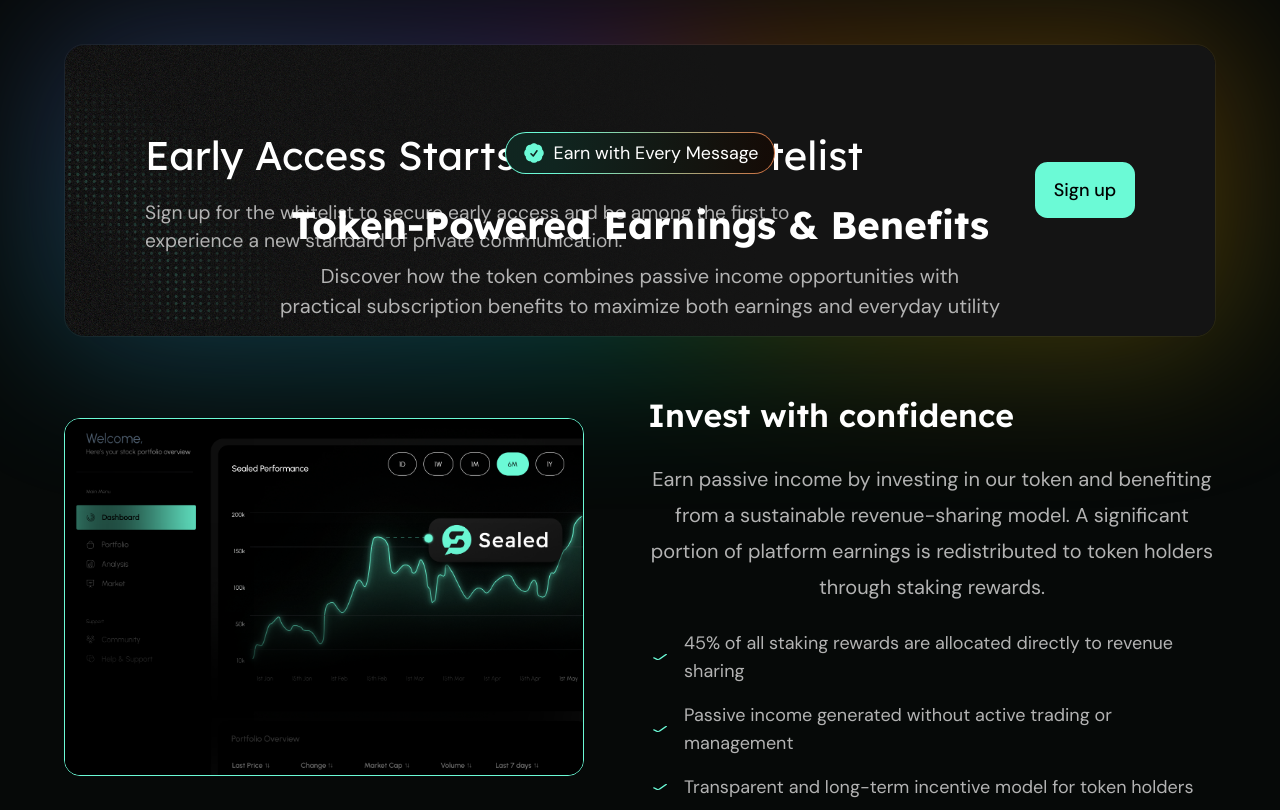
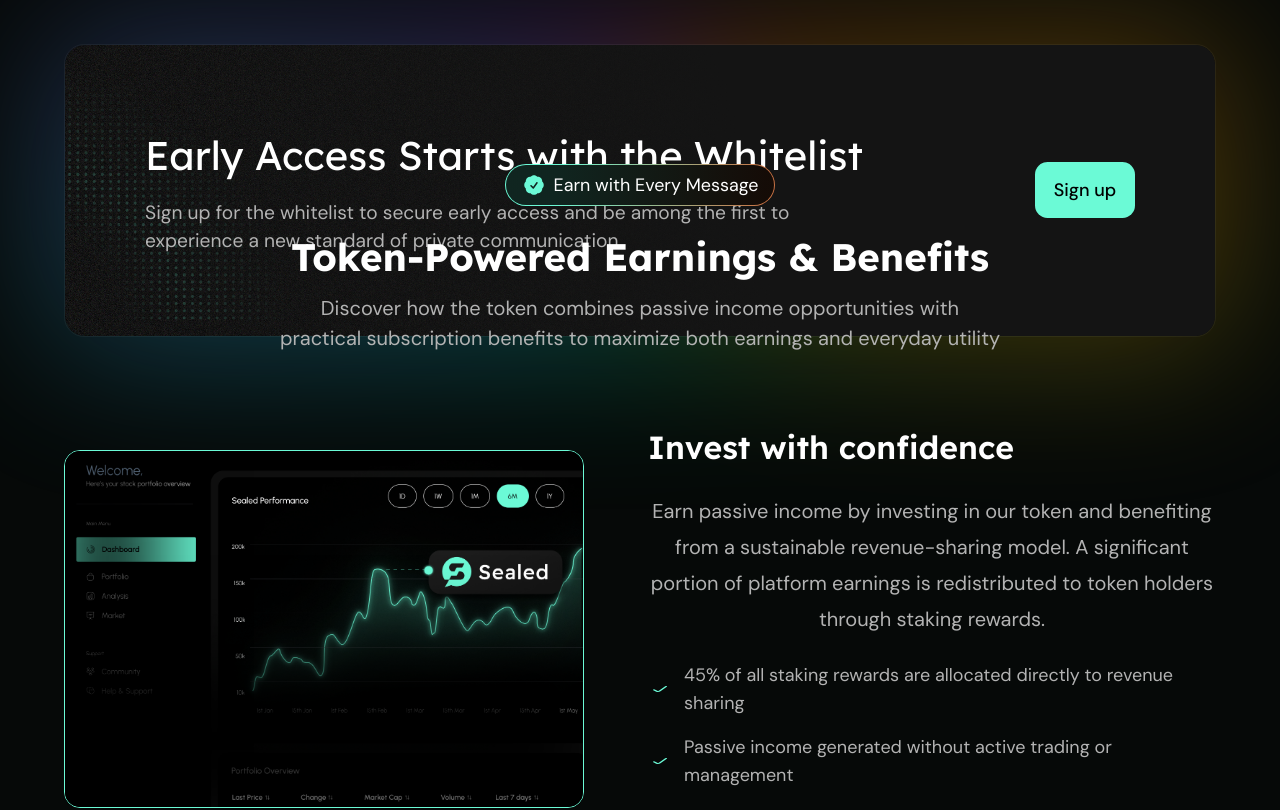
Before and after one commit to kamryy/sealed-landing-page, a Next.js app: page / in a window 1280 px wide. Shown: the part 4080-4890 px from the top of the page. Built offline with nearby package versions, Linux system fonts and the light colour scheme.

Commit message:
responisve update

```diff
--- a/src/app/globals.css
+++ b/src/app/globals.css
@@ -105,26 +105,32 @@
   }
 }
 
+.section-four-stack {
+  /* Default: add spacing on smaller screens to prevent overlap with Section Three's scrub/CTA */
+  margin-top: 4vh;
+}
 /* Section-four margin to counter SectionThree scrub/CTA height */
-.section-four-stack {
-  margin-top: 8rem;
-}
-
-@media (min-height: 720px) {
+@media (max-height: 700px) {
   .section-four-stack {
-    margin-top: 0rem;
+    margin-top: -20vh;
   }
 }
 
-@media (min-height: 1000px) {
+@media (max-width: 767px) {
   .section-four-stack {
-    margin-top: clamp(-6rem, calc(-10vh), 0px);
+    margin-top: 5vh;
   }
 }
 
 @media (min-width: 767px) {
   .section-four-stack {
-    margin-top: clamp(-12rem, calc(-30vh), 0px);
+    margin-top: -30vh;
+  }
+}
+
+@media (min-width: 1024px) {
+  .section-four-stack {
+    margin-top: -20vh;
   }
 }
 
--- a/src/components/ChatPreview.tsx
+++ b/src/components/ChatPreview.tsx
@@ -40,10 +40,7 @@
 /** Left chat card — shows an encrypted outgoing message. */
 export function SenderChatPreview() {
   return (
-    <div
-      className="absolute left-[-2%] top-[54%] z-20 w-62 origin-top-left rounded-[23px] bg-[#0f0f0f]/95 px-4.5 py-3.75 shadow-[0_20px_45px_rgba(0,0,0,0.4)] backdrop-blur-sm"
-      style={{ transform: 'scale(clamp(0.6, 1.5vw + 0.3, 1))' }}
-    >
+    <div className="absolute left-[-2%] top-[54%] z-20 w-62 origin-top-left scale-[0.65] rounded-[23px] bg-[#0f0f0f]/95 px-4.5 py-3.75 shadow-[0_20px_45px_rgba(0,0,0,0.4)] backdrop-blur-sm sm:scale-[0.7] md:scale-[0.85] lg:scale-100">
       <div className="space-y-1.75 bg-[#0f0e13] pb-1.75">
         <div className="space-y-1.75">
           {/* Incoming message */}
@@ -93,10 +90,7 @@
 /** Right chat card — shows a plain-text conversation with typing indicator. */
 export function ReceiverChatPreview() {
   return (
-    <div
-      className="absolute right-[-3%] top-[16%] z-30 w-62 origin-top-right rounded-[23px] bg-[#0f0f0f]/95 px-4.5 py-3.75 shadow-[0_20px_45px_rgba(0,0,0,0.4)] backdrop-blur-sm"
-      style={{ transform: 'scale(clamp(0.6, 1.5vw + 0.3, 1))' }}
-    >
+    <div className="absolute right-[-3%] top-[16%] z-30 w-62 origin-top-right scale-[0.65] rounded-[23px] bg-[#0f0f0f]/95 px-4.5 py-3.75 shadow-[0_20px_45px_rgba(0,0,0,0.4)] backdrop-blur-sm sm:scale-[0.7] md:scale-[0.85] lg:scale-100">
       <div className="space-y-1.75 bg-[#0f0e13] pb-1.75">
         <div className="space-y-1.75">
           {/* Own outgoing message */}
--- a/src/components/HeroSection.tsx
+++ b/src/components/HeroSection.tsx
@@ -22,7 +22,7 @@
           </GradientBadge>
         </div>
 
-        <h1 className="mt-4 text-[clamp(2rem,5.8vw,4rem)] font-medium leading-[1.12] text-white">
+        <h1 className="mt-4 text-[clamp(1.75rem,5.8vw,4rem)] font-medium leading-[1.12] text-white">
           Fully anonymous,
           <br />
           Multi-chain End-2-End
```
